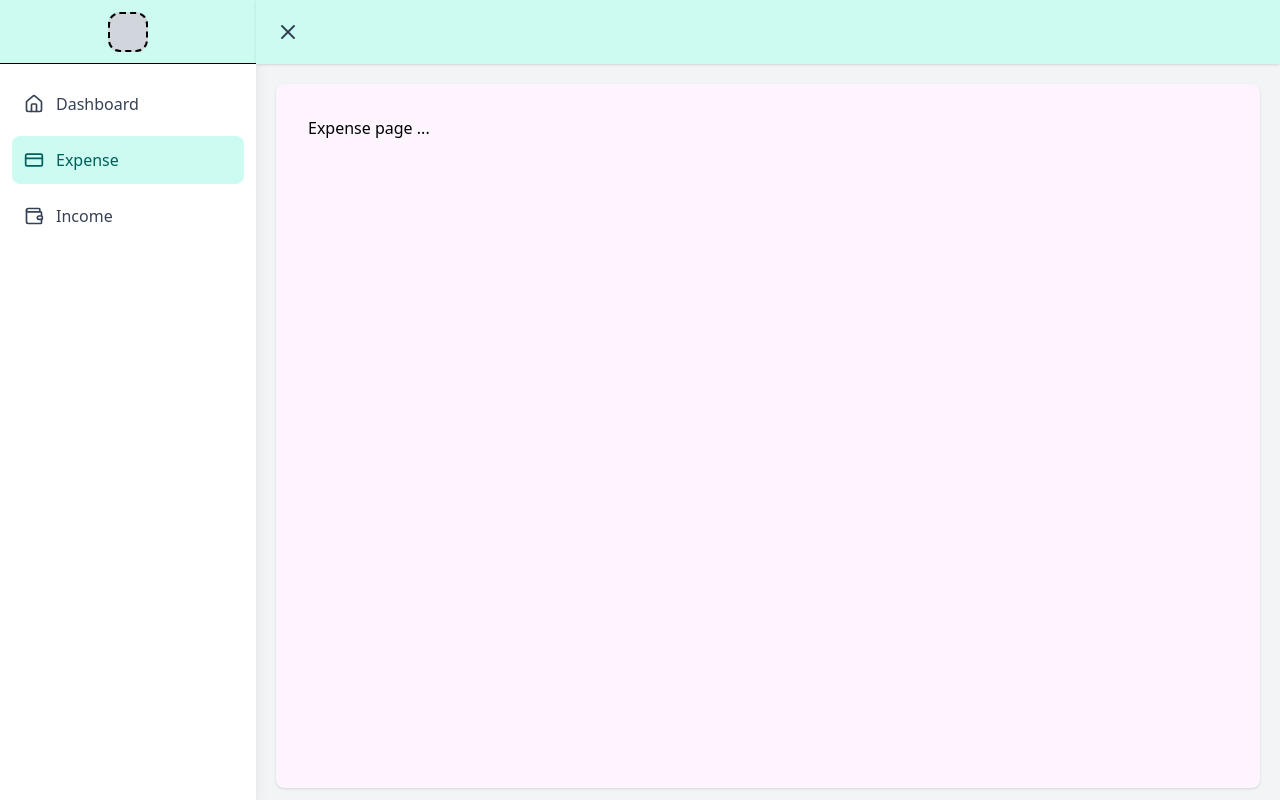
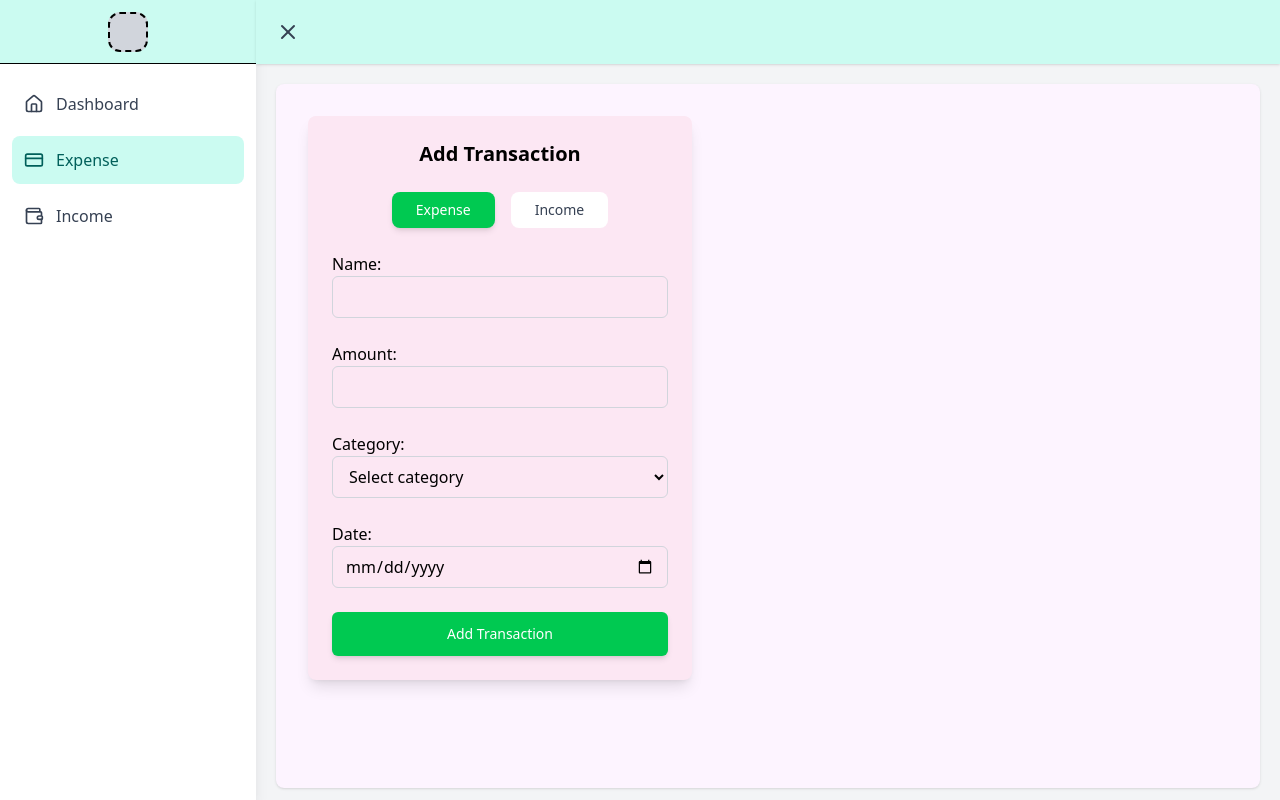
Before and after one commit to ElenaPavluchuk/simple-balance-frontend, a React (Vite) app: page /simple-balance-frontend/expense in a window 1280 px wide. Built offline with nearby package versions, Linux system fonts and the light colour scheme.

Commit message:
add and display expense transes

```diff
--- a/src/app/providers/router/routeConfig/routeConfig.jsx
+++ b/src/app/providers/router/routeConfig/routeConfig.jsx
@@ -2,7 +2,7 @@ import AppLayout from "../../../ui/layout/AppLayout";
 import DashboardPage from "../../../../pages/DashboardPage/DashboardPage";
 import ExpensePage from "../../../../pages/ExpensePage/ExpensePage";
 import IncomePage from "../../../../pages/IncomePage/IncomePage";
-import AddTransCard from "../../../../shared/ui/AddTransCard/AddTransCard";
+import AddTransModal from "../../../../shared/ui/AddTransModal/AddTransModal";
 
 export const routeConfig = [
   {
@@ -25,6 +25,6 @@ export const routeConfig = [
   },
   {
     path: "/test",
-    element: <AddTransCard />,
+    element: <AddTransModal />,
   },
 ];
--- a/src/pages/ExpensePage/ExpensePage.jsx
+++ b/src/pages/ExpensePage/ExpensePage.jsx
@@ -1,7 +1,30 @@
+import AddTransModal from "../../shared/ui/AddTransModal/AddTransModal";
+import { useSelector, useDispatch } from "react-redux";
+
 export default function ExpensePage() {
+  const transes = useSelector((state) => state.transes.value);
   return (
-    <div>
-      <h1>Expense page ...</h1>
+    <div className="flex flex-row gap-20">
+      <AddTransModal />
+
+      <div>
+        <ul>
+          {transes
+            .filter((trans) => trans.type === "expense")
+            .map((trans) => (
+              <li className="flex flex-col gap-2">
+                <div className="flex flex-row gap-20 mt-10">
+                  <p>{trans.name}</p>
+                  <p>{trans.amount}</p>
+                </div>
+                <div className="flex flex-row gap-20">
+                  <p>{trans.category}</p>
+                  <p>{trans.date}</p>
+                </div>
+              </li>
+            ))}
+        </ul>
+      </div>
     </div>
   );
 }
--- a/src/shared/ui/AddTransCard/AddTransCard.jsx
+++ b/src/shared/ui/AddTransModal/AddTransModal.jsx
@@ -1,12 +1,15 @@
 import { useState } from "react";
+import Button from "../Button/Button";
 import {
   expenseCategories,
   incomeCategories,
 } from "../../data/transCategories";
+import { useDispatch } from "react-redux";
+import { addTransToRedux } from "../../../app/providers/redux/slices/transesSlice";
 
-export default function AddTransCard() {
+export default function AddTransModal() {
+  const dispatch = useDispatch();
   const [transType, setTransType] = useState("expense");
-  // const [transes, setTranses] = useState([]);
   const [trans, setTrans] = useState({
     name: "",
     amount: "",
@@ -14,22 +17,27 @@ export default function AddTransCard() {
     date: "",
     type: "expense",
   });
-
   const categories =
     transType === "expense" ? expenseCategories : incomeCategories;
 
-  const handleChange = (e) => {
+  const handleTypeChange = (type) => {
+    setTransType(type);
+  };
+
+  const handleInputChange = (e) => {
     const { name, value } = e.target;
     setTrans((prev) => ({ ...prev, [name]: value, type: transType }));
   };
 
   const addTrans = () => {
-    // const newTrans = {
-    //   id: crypto.randomUUID(),
-    //   ...trans,
-    //   amount: Number(trans.amount),
-    // };
-    // setTranses([...transes, newTrans]);
+    dispatch(
+      addTransToRedux({
+        id: crypto.randomUUID(),
+        name: trans.name.trim(),
+        amount: Number(trans.amount),
+        ...trans,
+      })
+    );
 
     setTrans({
       name: "",
@@ -50,7 +58,7 @@ export default function AddTransCard() {
               type="radio"
               value={type}
               checked={transType === type}
-              onChange={() => setTransType(type)}
+              onChange={() => handleTypeChange(type)}
               className="hidden peer"
             />
             <span
@@ -72,7 +80,7 @@ export default function AddTransCard() {
         <input
           value={trans.name}
           name="name"
-          onChange={handleChange}
+          onChange={handleInputChange}
           autoComplete="off"
           className="w-full px-3 py-2 border border-gray-300 rounded-md focus:outline-none focus:ring-2 focus:ring-green-500"
         />
@@ -84,7 +92,7 @@ export default function AddTransCard() {
           type="number"
           value={trans.amount}
           name="amount"
-          onChange={handleChange}
+          onChange={handleInputChange}
           min="0"
           step="1"
           autoComplete="off"
@@ -96,7 +104,7 @@ export default function AddTransCard() {
         <label>Category: </label>
         <select
           value={trans.category}
-          onChange={handleChange}
+          onChange={handleInputChange}
           name="category"
           className="w-full px-3 py-2 border border-gray-300 rounded-md focus:outline-none focus:ring-2 focus:ring-green-500"
         >
@@ -115,18 +123,18 @@ export default function AddTransCard() {
           type="date"
           value={trans.date}
           name="date"
-          onChange={handleChange}
+          onChange={handleInputChange}
           className="w-full px-3 py-2 border border-gray-300 rounded-md focus:outline-none focus:ring-2 focus:ring-green-500"
         />
       </div>
 
       <div className="flex justify-center">
-        <button
+        <Button
           onClick={addTrans}
           className="w-full py-3 bg-green-500 text-white font-medium rounded-md hover:bg-green-600 transition shadow-md"
         >
           Add Transaction
-        </button>
+        </Button>
       </div>
     </div>
   );
--- /dev/null
+++ b/src/shared/ui/Button/Button.jsx
@@ -0,0 +1,56 @@
+import PropTypes from "prop-types";
+
+export default function Button({
+  children,
+  onClick,
+  size = null,
+  variant = "ghost",
+  className = "",
+  title,
+  disabled = false,
+}) {
+  const variants = {
+    ghost: "hover:bg-gray-100 active:bg-gray-200",
+    solid: "bg-gray-200 hover:bg-gray-300 active:bg-gray-400",
+    primary: "bg-pink-400 text-white hover:bg-pink-500 active:bg-pink-700",
+    danger: "bg-red-600 text-white hover:bg-red-700 active:bg-red-800",
+  };
+
+  const baseClasses = `
+    flex items-center justify-center gap-2
+    rounded-md transition-all select-none whitespace-nowrap
+    disabled:opacity-50 disabled:pointer-events-none
+    font-medium text-sm
+    ${variants[variant] || variants.ghost}
+  `;
+
+  const sizeClasses = size
+    ? `w-${size / 4} h-${size / 4} min-w-${size / 4}`
+    : "px-4 py-2";
+
+  return (
+    <button
+      type="button"
+      title={title}
+      disabled={disabled}
+      onClick={onClick}
+      className={`
+        ${baseClasses}
+        ${sizeClasses}
+        ${className}
+      `.trim()}
+    >
+      {children}
+    </button>
+  );
+}
+
+Button.propTypes = {
+  children: PropTypes.node.isRequired,
+  onClick: PropTypes.func,
+  size: PropTypes.number,
+  variant: PropTypes.oneOf(["ghost", "solid", "primary", "danger"]),
+  className: PropTypes.string,
+  title: PropTypes.string,
+  disabled: PropTypes.bool,
+};
```
